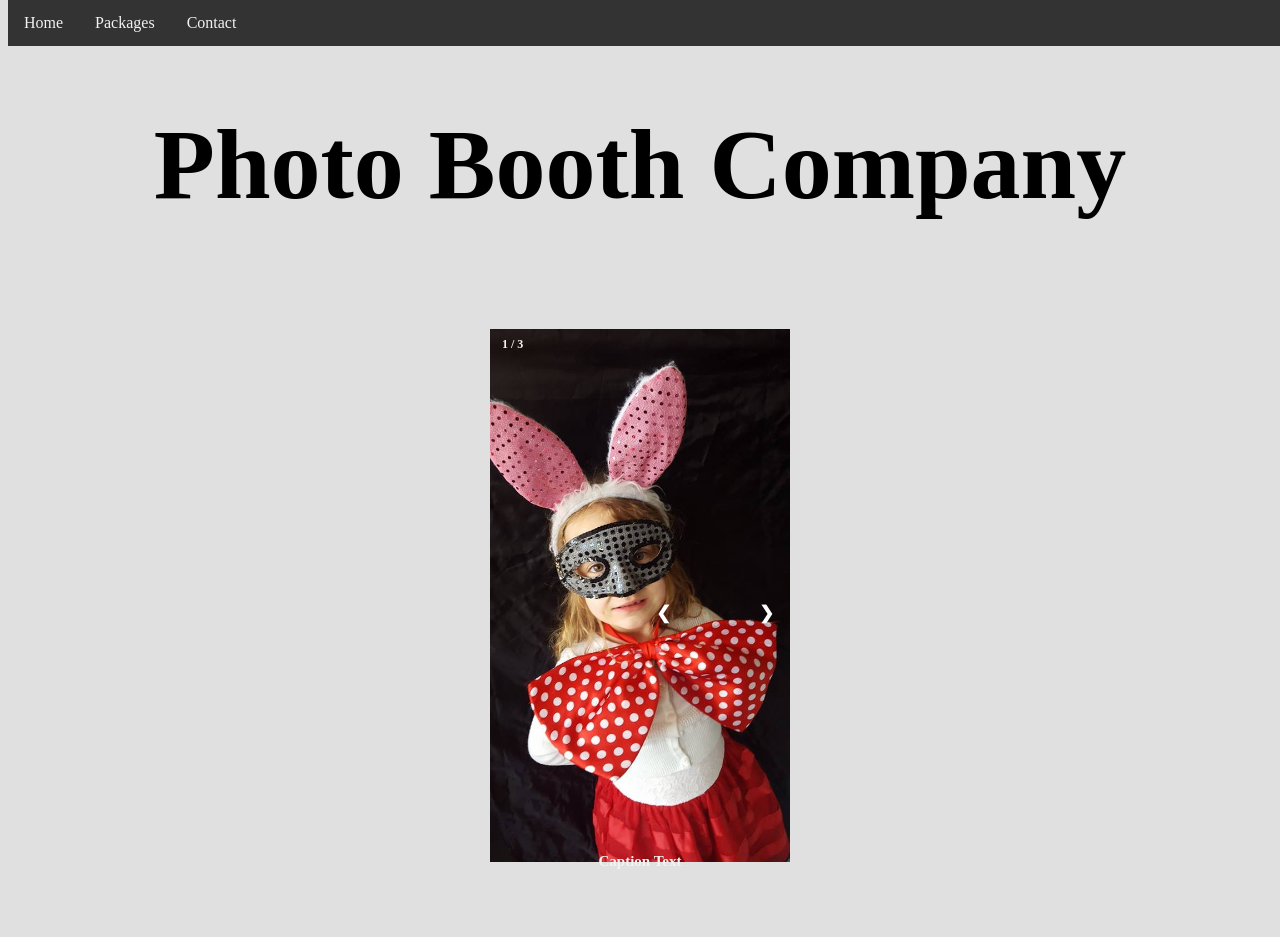
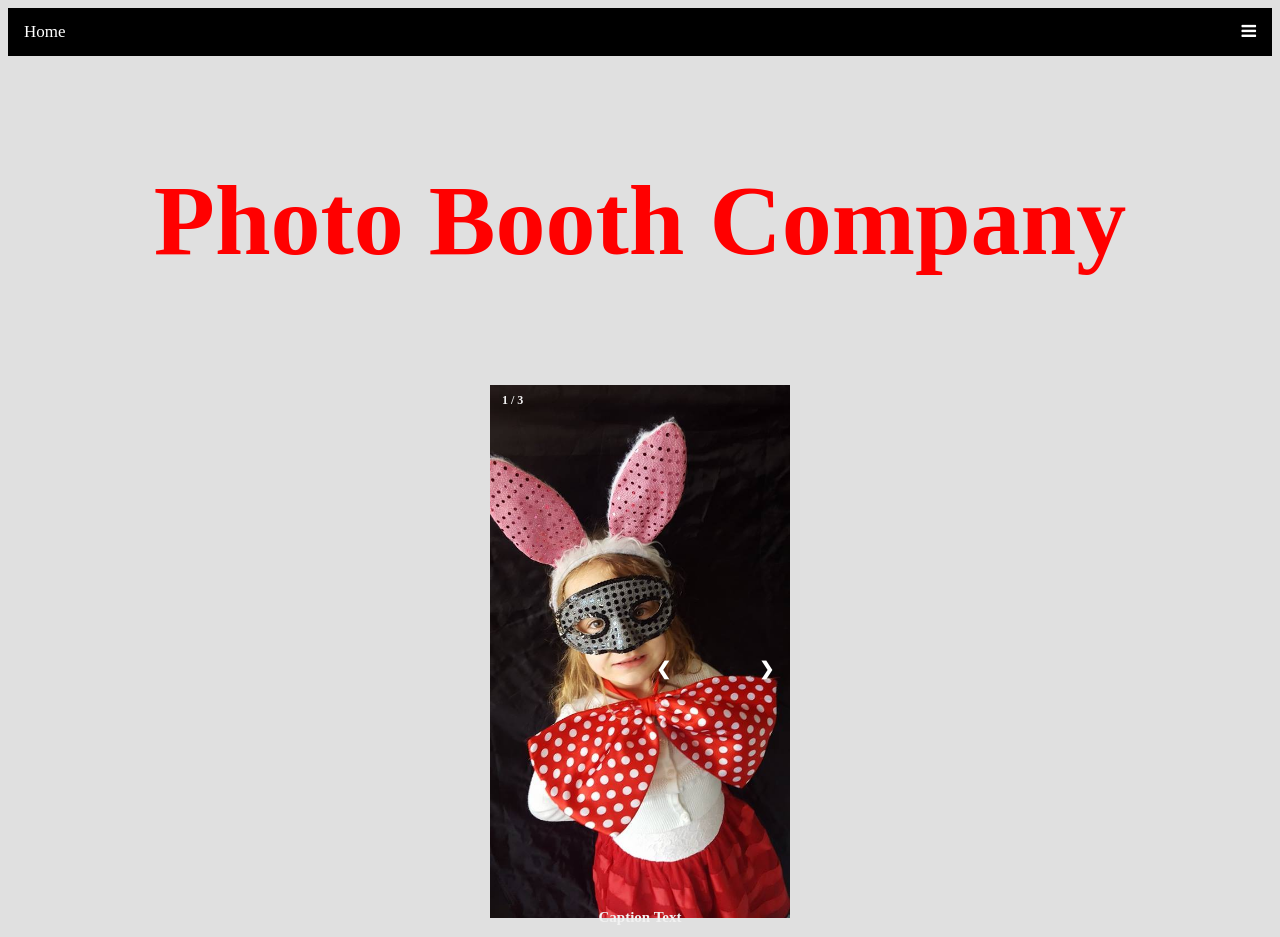
Before and after one commit to ekoontz0001/MyCodeLouisvilleProject, a plain HTML site: page index.html in a window 1280 px wide. Shown: the top 937 px of the page. Drawn offline with Linux system fonts and the light colour scheme.

Commit message:
update nav bar

```diff
--- a/index.html
+++ b/index.html
@@ -3,12 +3,20 @@
 
 <link rel="stylesheet" href="https://cdnjs.cloudflare.com/ajax/libs/font-awesome/4.7.0/css/font-awesome.min.css">
 
-<div class="navbar">
-    <a href="#home">Home</a>
-    <a href="#packages">Packages</a>
-    <a href="#contact">Contact</a>
+<!-- Top Navigation Menu -->
+<div class="topnav">
+    <a href="#home" class="active">Home</a>
+
+    <div id="myLinks">
+      <a href="#packages">Packages</a>
+      <a href="#contact">Contact</a>
+      <a href="#about">About</a>
+    </div>
+    <!-- "Hamburger menu" -->
+    <a href="javascript:void(0);" class="icon" onclick="myFunction()">
+      <i class="fa fa-bars"></i>
+    </a>
   </div>
-
 
 
 
@@ -81,12 +89,14 @@
 
 
 
-    <h2>Contact us</h2>
+    <h2>Contact Us</h2>
 
     <fieldset>
 
 
-    <label for="name">Name:</label>
+
+
+    <label for="name" class="label"> Name:</label>
     <input type="text" id="name" name="user_name" required aria-required="true">
 
     <label for="email">Email:</label>
--- a/index.js
+++ b/index.js
@@ -27,3 +27,14 @@ function showSlides(n) {
   slides[slideIndex-1].style.display = "block";
   dots[slideIndex-1].className += " active";
 }
+
+/*Navigation bar/Hamburger*/
+
+function myFunction() {
+  var x = document.getElementById("myLinks");
+  if (x.style.display === "block") {
+    x.style.display = "none";
+  } else {
+    x.style.display = "block";
+  }
+}
--- a/style.css
+++ b/style.css
@@ -42,13 +42,13 @@ body  { Background-color: #E0E0E0; }
   user-select: none;
 }
 
-/* Position the "next button" to the right */
+/*  "next button"  */
 .next {
   right: 0;
   border-radius: 3px 0 0 3px;
 }
 
-/* On hover, add a black background color with a little bit see-through */
+
 .prev:hover, .next:hover {
   background-color: rgba(0,0,0,0.8);
 }
@@ -73,7 +73,7 @@ body  { Background-color: #E0E0E0; }
   top: 0;
 }
 
-/* The dots/bullets/indicators */
+/* dots/bullets/indicators */
 .dot {
   cursor: pointer;
   height: 15px;
@@ -109,34 +109,45 @@ body  { Background-color: #E0E0E0; }
 
 
 /* The navigation bar */
-.navbar {
+.topnav {
   overflow: hidden;
   background-color: #333;
-  position: fixed; /* Set the navbar to fixed position */
-  top: 0; /* Position the navbar at the top of the page */
-  width: 100%; /* Full width */
+  position: relative;
 }
 
-/* Links inside the navbar */
-.navbar a {
-  float: left;
-  display: block;
-  color: #f2f2f2;
-  text-align: center;
+/* Hide the links/ navigation menu  */
+.topnav #myLinks {
+  display: none;
+}
+
+/*  menu  */
+.topnav a {
+  color: white;
   padding: 14px 16px;
   text-decoration: none;
+  font-size: 17px;
+  display: block;
 }
 
-/* Change background on mouse-over */
-.navbar a:hover {
-  background: #ddd;
+/* Hamburger menu */
+.topnav a.icon {
+  background: black;
+  display: block;
+  position: absolute;
+  right: 0;
+  top: 0;
+}
+
+
+.topnav a:hover {
+  background-color: #ddd;
   color: black;
 }
 
-/* Main content */
-.main {
-  margin-top: 30px; /* Add a top margin to avoid content overlay */
-}
+/* Hamburger Menu Bar (Home) */
+.active {
+  background-color: black;
+  color: white;}
 
 
 
@@ -190,7 +201,13 @@ display: center;
   flex-direction:center;
   align-items: center;
   text-align: center;
-font-size: 100px;
+  font-size: 50px;
+  }
+
+  .label {
+    font-size: 50px;
+
+
   }
 
 
@@ -203,6 +220,7 @@ input[type=text], select {
     border: 1px solid #ccc;
     border-radius: 4px;
     box-sizing: border-box;
+    font-size: 50px;
   }
 
   input[type=email], select {
@@ -213,6 +231,7 @@ input[type=text], select {
     border: 1px solid #ccc;
     border-radius: 4px;
     box-sizing: border-box;
+    font-size: 50px;
   }
 
   input[type=number], select {
@@ -223,6 +242,7 @@ input[type=text], select {
     border: 1px solid #ccc;
     border-radius: 4px;
     box-sizing: border-box;
+    font-size: 50px;
   }
 
 
@@ -233,7 +253,8 @@ input[type=text], select {
     display: inline-block;
     border: 1px solid #ccc;
     border-radius: 4px;
-    box-sizing: border-box; }
+    box-sizing: border-box;
+    font-size: 50px; }
 
 
 
@@ -247,4 +268,15 @@ input[type=text], select {
     border-radius: 4px;
     cursor: pointer;
     background-color: #45a049;
+    font-size: 50px;
   }
+
+
+  @media screen and (min-width: 768px) {
+    h1 {
+      color:red;
+
+
+
+    }
+  }
```
Lines whose indentation alone changed are shown as unchanged.
